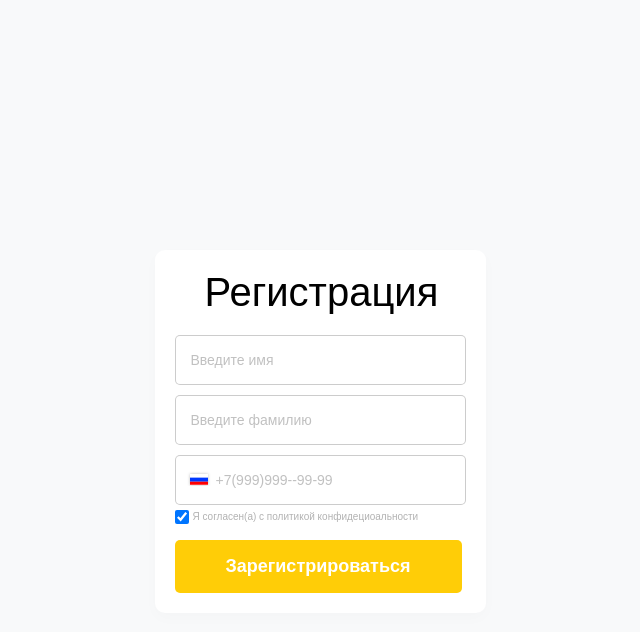
After one commit to owwwl666/beauty_city, a Django app: page /registration/ in a window 1280 px wide. The commit adds this page. Shown: the top 632 px of the page, without its empty margins (320-960 px from the left). Run offline with Django 4.2, Linux system fonts and the light colour scheme; parts of the project's set-up code (start-up, migrations or seed data) failed here and were passed over.

```diff
--- a/static/css/main.css
+++ b/static/css/main.css
@@ -133,7 +133,7 @@ height: 30px;
 }
 .header__block_auth__intro {
 	font-weight: 500;
-font-size: 12px;
+font-size: 15px;
 line-height: 127.52%;
 /* or 15px */
 
@@ -141,6 +141,16 @@ line-height: 127.52%;
 /* черный */
 
 color: #323232;
+
+}
+
+.header__block_registration {
+	text-decoration: none;
+	margin-left: 50px;
+	font-size: 15px;
+	font-weight: 500;
+	line-height: 127.52%;
+	color: #000000;
 
 }
 
@@ -547,8 +557,8 @@ padding: 11px 14px;
 }
 .contacts__form_checkboxBlock__intro {
 	font-weight: 300;
-font-size: 10px;
-line-height: 127.52%;
+	font-size: 10px;
+	line-height: 127.52%;
 /* identical to box height, or 13px */
 
 
@@ -1070,9 +1080,9 @@ opacity: 0.3;
 
 .panel {
 	display: none;
-  !max-height: 0;
-  !overflow: hidden;
-  !transition: max-height 0.2s ease-out;
+  max-height: 0;
+  overflow: hidden;
+  transition: max-height 0.2s ease-out;
 }
 
 .panel.active {
@@ -1834,6 +1844,18 @@ color: #FFCD07;
 	padding: 20px;
 
 }
+
+
+.popup_reg{
+	margin: 0 auto;
+	width: 100px;
+	margin-top: 250px;
+	background: #FFFFFF;
+	box-shadow: 0px 5px 15px rgba(0, 0, 0, 0.02);
+	border-radius: 10px;
+	padding: 20px;
+
+}
 .authPopup, .confirmPopup{text-align: center;padding-top: 35px;padding-bottom: 46px;padding-right: 0;padding-left: 0;}
 .authPopup__title {
 	font-weight: 600;
@@ -2007,6 +2029,7 @@ margin-bottom: 15px;
 }
 .reviewPopup__title {
 	margin-bottom: 20px;
+	margin-left: 30px;
 }
 .confirmPopup__number {
 	margin-bottom: 38px;
@@ -2177,7 +2200,7 @@ font-size: 24px;
 line-height: 127.52%;
 /* identical to box height, or 31px */
 
-margin-bottom: 4px
+margin-bottom: 4px;
 color: #262626;
 
 	}
--- /dev/null
+++ b/templates/registration.html
@@ -0,0 +1,26 @@
+<!DOCTYPE html>
+{% load static %}
+<html lang="en">
+<head>
+	<meta charset="UTF-8">
+	<meta name="viewport" content="width=device-width, initial-scale=1.0">
+	<title>Регистрация</title>
+	<link rel="stylesheet" href="{% static 'css/main.css' %}">
+</head>
+<body>
+<div class="reviewPopup popup_reg">
+		<div class="popup__title reviewPopup__title">Регистрация</div>
+		<form action="#" class="reviewPopup__form">
+			<input type="text" name="fname" class="paymentPopup__form_input popup__input" placeholder="Введите имя" required>
+      <input type="text" name="fsurname" class="paymentPopup__form_input popup__input" placeholder="Введите фамилию" required>
+			<div class="contacts__form_inputBlock">
+				<input type="text" name="tel" class="contacts__form_iunput" placeholder="+7(999)999--99-99" required="">
+			</div>
+			<div class="contacts__form_checkboxBlock fic">
+				<input type="checkbox" class="contacts__form_checkbox" checked>
+				<span class="contacts__form_checkboxBlock__intro">Я согласен(а) с политикой конфидециоальности</span>
+			</div>
+			<button class="tipsPopup__btn popup__btn">Зарегистрироваться</button>
+		</form>
+	</div>
+</body>
```
